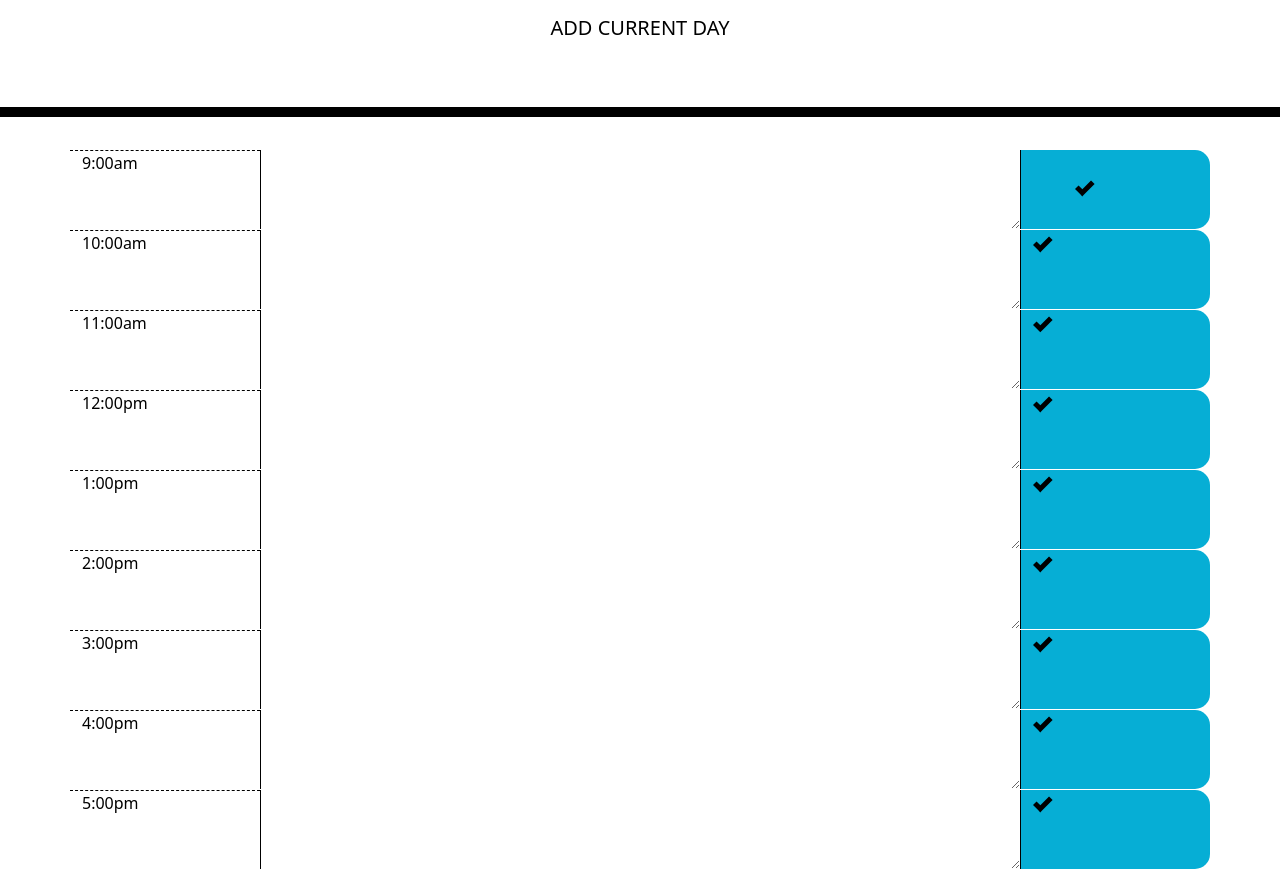
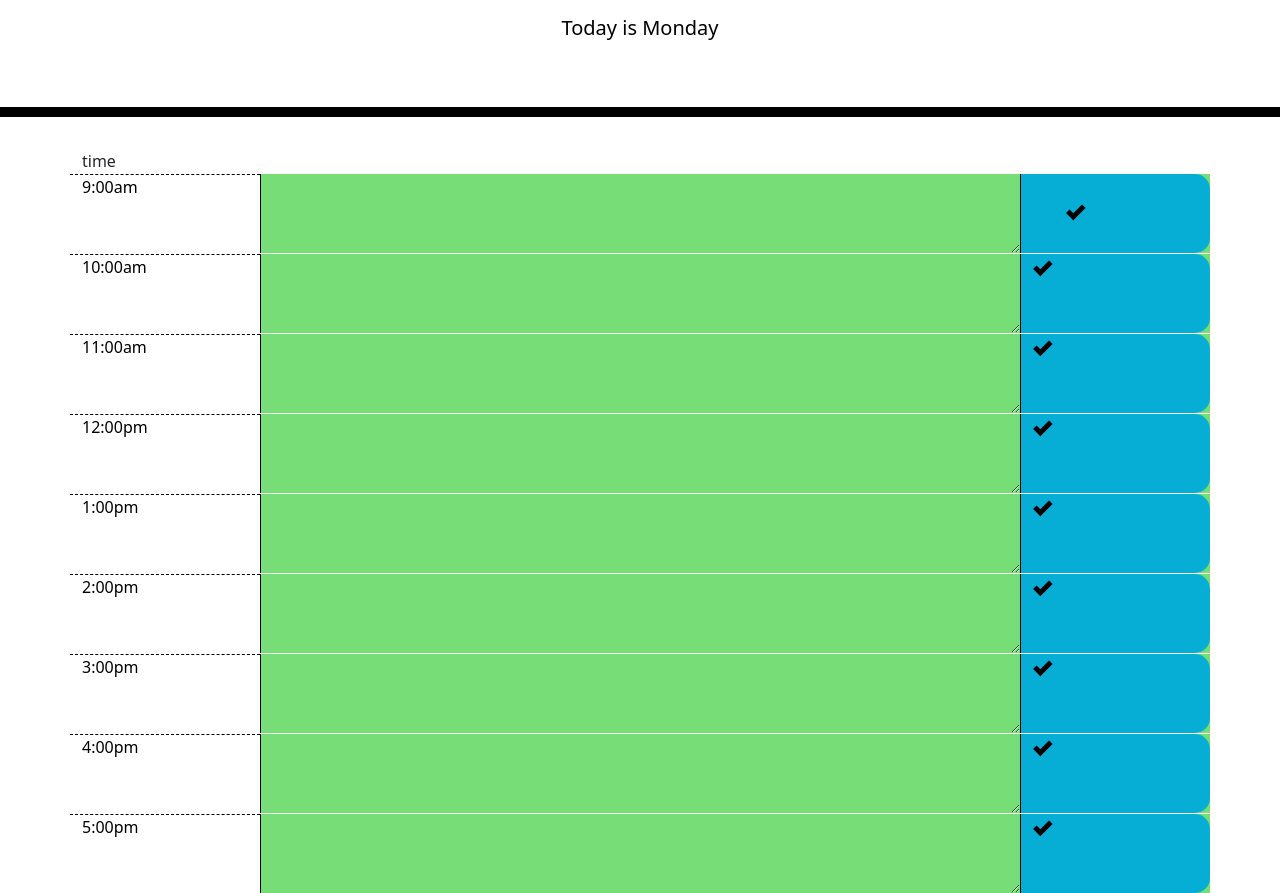
Before and after one commit to TKDoyer/Work-Schedule, a plain HTML site: page index.html in a window 1280 px wide. Shown: the part 182-1075 px from the top of the page. Before the commit the page ends 1051 px from the top, so only its background shows below. Drawn offline with nearby package versions, Linux system fonts and the light colour scheme.

Commit message:
almost done

```diff
--- a/Script.js
+++ b/Script.js
@@ -1 +1,39 @@
-var currentHour = ();
+
+
+// create variable to hold currentHour
+ var currentHour = moment().hour(); // return the current hour.
+// var currentHour = 10;
+
+var day = (moment().format("[Today is] dddd"))
+$(`#currentDay`).html(day)
+
+
+
+
+var allRows = $('.row') // all rows
+
+function changeColor(rowArray){
+
+    for (let i = 0; i < rowArray.length; i++){
+
+        var rowHour = rowArray[i].dataset.hour // hour of first row
+
+        if (rowHour == currentHour){ //comparing
+            //change that row to red
+            $(`.row[data-hour='${rowHour}']`).addClass('present') //adding class to row with data attribute that matches rowHour
+        }
+        if (rowHour < currentHour){
+            // change to gray
+            $(`.row[data-hour='${rowHour}']`).addClass('past')  //adding class to row with data attribute that matches rowHour
+        }
+        if (rowHour > currentHour){
+            // change to green
+            $(`.row[data-hour='${rowHour}']`).addClass('future')  //adding class to row with data attribute that matches rowHour
+        }
+    }
+
+}
+
+
+
+changeColor(allRows);
--- a/index.html
+++ b/index.html
@@ -1,87 +1,79 @@
 <!DOCTYPE html>
 <html lang="en">
+
 <head>
   <meta charset="UTF-8" />
   <meta name="viewport" content="width=device-width, initial-scale=1.0" />
   <meta http-equiv="X-UA-Compatible" content="ie=edge" />
-    <link
-      rel="stylesheet"
-      href="https://stackpath.bootstrapcdn.com/bootstrap/4.3.1/css/bootstrap.min.css"
-    />
-    <link
-      rel="stylesheet"
-      href="https://use.fontawesome.com/releases/v5.8.1/css/all.css"
-      integrity="sha384-50oBUHEmvpQ+1lW4y57PTFmhCaXp0ML5d60M1M7uH2+nqUivzIebhndOJK28anvf"
-      crossorigin="anonymous"
-    />
-    <link
-      href="https://fonts.googleapis.com/css?family=Open+Sans&display=swap"
-      rel="stylesheet"
-    />
+  <link rel="stylesheet" href="https://stackpath.bootstrapcdn.com/bootstrap/4.3.1/css/bootstrap.min.css" />
+  <link rel="stylesheet" href="https://use.fontawesome.com/releases/v5.8.1/css/all.css"
+    integrity="sha384-50oBUHEmvpQ+1lW4y57PTFmhCaXp0ML5d60M1M7uH2+nqUivzIebhndOJK28anvf" crossorigin="anonymous" />
+  <link href="https://fonts.googleapis.com/css?family=Open+Sans&display=swap" rel="stylesheet" />
   <link rel="stylesheet" href="Week5Challange\style.css" />
   <title>Work Day Scheduler</title>
 
-    <link href="https://cdn.jsdelivr.net/npm/bootstrap@5.2.0-beta1/dist/css/bootstrap.min.css"
-     rel="stylesheet"
-     integrity="sha384-0evHe/X+R7YkIZDRvuzKMRqM+OrBnVFBL6DOitfPri4tjfHxaWutUpFmBp4vmVor"
-    crossorigin="anonymous">
+  <link href="https://cdn.jsdelivr.net/npm/bootstrap@5.2.0-beta1/dist/css/bootstrap.min.css" rel="stylesheet"
+    integrity="sha384-0evHe/X+R7YkIZDRvuzKMRqM+OrBnVFBL6DOitfPri4tjfHxaWutUpFmBp4vmVor" crossorigin="anonymous">
+  <script src="https://cdnjs.cloudflare.com/ajax/libs/moment.js/2.24.0/moment.min.js"></script>
+   <script src="https://code.jquery.com/jquery-3.4.1.min.js"></script>
   </head>
 
 <body>
   <header class="jumbotron">
     <h1 class="display-3">Work Day Scheduler</h1>
     <p class="lead">A simple calendar app for scheduling your work day</p>
-      <div id="currentDay" class="lead">ADD CURRENT DAY</div>
+    <div id="currentDay" class="lead"></div>
   </header>
   <div class="container">
     <!-- Timeblocks go here -->
+    <div>time</div>
 
-      <div class="row  nine">
+    <div class="row  nine" data-hour="9">
       <div class="hour col-2">9:00am</div>
       <textarea class=" col-8"></textarea>
       <div class="saveBtn col-2">
-          <img src="Week5Challange\save-icon.svg" alt="save-icon"/>
+        <img src="Week5Challange\save-icon.svg" alt="save-icon" />
       </div>
     </div>
-      <div class="row  ten">
+    <div class="row  ten" data-hour="10">
       <div class="hour col-2">10:00am</div>
       <textarea class=" col-8"></textarea>
-        <div class="saveBtn col-2"><img src="Week5Challange\save-icon.svg" alt="save-icon"/></div>
+      <div class="saveBtn col-2"><img src="Week5Challange\save-icon.svg" alt="save-icon" /></div>
     </div>
-      <div class="row  eleven">
+    <div class="row  eleven" data-hour="11">
       <div class="hour col-2">11:00am</div>
       <textarea class=" col-8"></textarea>
-        <div class="saveBtn col-2"><img src="Week5Challange\save-icon.svg" alt="save-icon"/></div>
+      <div class="saveBtn col-2"><img src="Week5Challange\save-icon.svg" alt="save-icon" /></div>
     </div>
-      <div class="row  twelve">
+    <div class="row  twelve" data-hour="12">
       <div class="hour col-2">12:00pm</div>
       <textarea class=" col-8"></textarea>
-        <div class="saveBtn col-2"><img src="Week5Challange\save-icon.svg" alt="save-icon"/></div>
+      <div class="saveBtn col-2"><img src="Week5Challange\save-icon.svg" alt="save-icon" /></div>
     </div>
-      <div class="row  thirteen">
+    <div class="row  thirteen" data-hour="13">
       <div class="hour col-2">1:00pm</div>
       <textarea class=" col-8"></textarea>
-        <div class="saveBtn col-2"><img src="Week5Challange\save-icon.svg" alt="save-icon"/></div>
+      <div class="saveBtn col-2"><img src="Week5Challange\save-icon.svg" alt="save-icon" /></div>
     </div>
-      <div class="row  two">
+    <div class="row  two" data-hour="14">
       <div class="hour col-2">2:00pm</div>
       <textarea class=" col-8"></textarea>
-        <div class="saveBtn col-2"><img src="Week5Challange\save-icon.svg" alt="save-icon"/></div>
+      <div class="saveBtn col-2"><img src="Week5Challange\save-icon.svg" alt="save-icon" /></div>
     </div>
-      <div class="row  three">
+    <div class="row  three" data-hour="15">
       <div class="hour col-2">3:00pm</div>
       <textarea class=" col-8"></textarea>
-        <div class="saveBtn col-2"><img src="Week5Challange\save-icon.svg" alt="save-icon"/></div>
+      <div class="saveBtn col-2"><img src="Week5Challange\save-icon.svg" alt="save-icon" /></div>
     </div>
-      <div class="row  four">
+    <div class="row  four" data-hour="16">
       <div class="hour col-2">4:00pm</div>
       <textarea class=" col-8"></textarea>
-        <div class="saveBtn col-2"><img src="Week5Challange\save-icon.svg" alt="save-icon"/></div>
+      <div class="saveBtn col-2"><img src="Week5Challange\save-icon.svg" alt="save-icon" /></div>
     </div>
-      <div class="row  five">
+    <div class="row  five" data-hour="17">
       <div class="hour col-2">5:00pm</div>
       <textarea class=" col-8"></textarea>
-        <div class="saveBtn col-2"><img src="Week5Challange\save-icon.svg" alt="save-icon"/></div>
+      <div class="saveBtn col-2"><img src="Week5Challange\save-icon.svg" alt="save-icon" /></div>
     </div>
   </div>
 
@@ -91,13 +83,13 @@
 
 
   <script src="Script.js"></script>
-    <script src="https://code.jquery.com/jquery-3.4.1.min.js"></script>
-    <script src="https://cdnjs.cloudflare.com/ajax/libs/moment.js/2.24.0/moment.min.js"></script>
+
+
   <script src="https://cdn.jsdelivr.net/npm/bootstrap@5.2.0-beta1/dist/js/bootstrap.bundle.min.js"
-            integrity="sha384-pprn3073KE6tl6bjs2QrFaJGz5/SUsLqktiwsUTF55Jfv3qYSDhgCecCxMW52nD2"
-            crossorigin="anonymous">
+    integrity="sha384-pprn3073KE6tl6bjs2QrFaJGz5/SUsLqktiwsUTF55Jfv3qYSDhgCecCxMW52nD2" crossorigin="anonymous">
 
 
     </script>
 </body>
+
 </html>
```
Also changed, not shown: 1 other file. Lines whose indentation alone changed are shown as unchanged.
